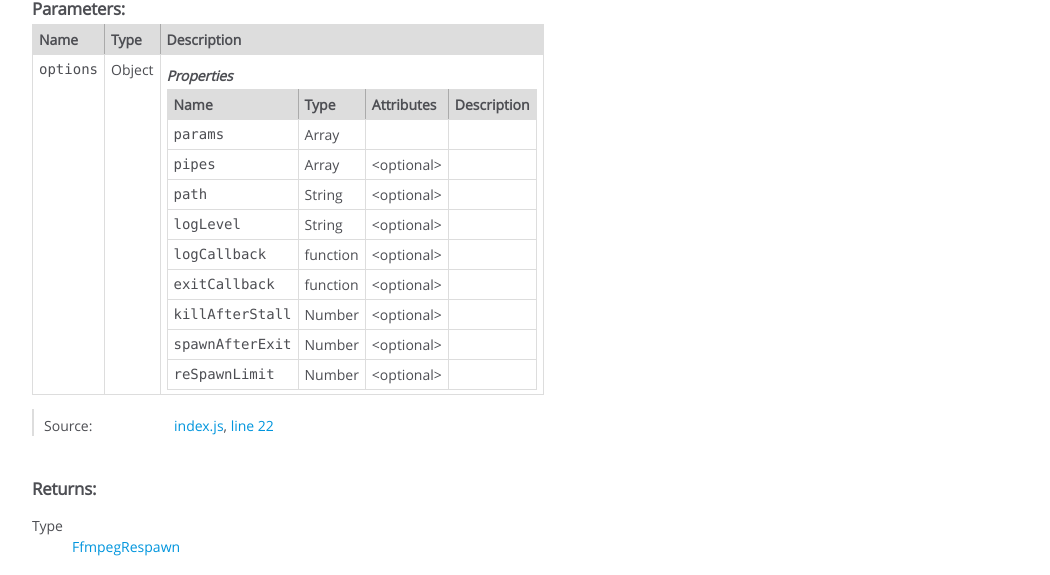
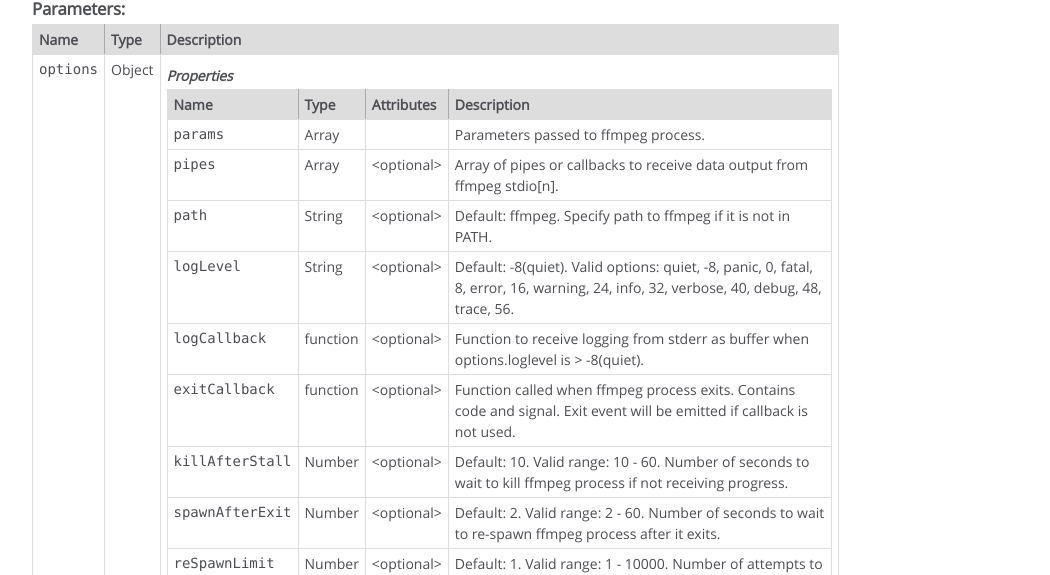
Before and after one commit to kevinGodell/ffmpeg-respawn, a website: page docs/FfmpegRespawn.html in a window 1280 px wide. Shown: the part 225-800 px from the top of the page, without its empty margins (0-1050 px from the left). Drawn offline with Linux system fonts and the light colour scheme.

Commit message:
update docs

```diff
--- a/docs/FfmpegRespawn.html
+++ b/docs/FfmpegRespawn.html
@@ -149,7 +149,7 @@
 
 
 
-            <td class="description last"></td>
+            <td class="description last">Parameters passed to ffmpeg process.</td>
         </tr>
 
 
@@ -182,7 +182,7 @@
 
 
 
-            <td class="description last"></td>
+            <td class="description last">Array of pipes or callbacks to receive data output from ffmpeg stdio[n].</td>
         </tr>
 
 
@@ -215,7 +215,7 @@
 
 
 
-            <td class="description last"></td>
+            <td class="description last">Default: ffmpeg. Specify path to ffmpeg if it is not in PATH.</td>
         </tr>
 
 
@@ -248,7 +248,7 @@
 
 
 
-            <td class="description last"></td>
+            <td class="description last">Default: -8(quiet). Valid options: quiet, -8, panic, 0, fatal, 8, error, 16, warning, 24, info, 32, verbose, 40, debug, 48, trace, 56.</td>
         </tr>
 
 
@@ -281,7 +281,7 @@
 
 
 
-            <td class="description last"></td>
+            <td class="description last">Function to receive logging from stderr as buffer when options.loglevel is > -8(quiet).</td>
         </tr>
 
 
@@ -314,7 +314,7 @@
 
 
 
-            <td class="description last"></td>
+            <td class="description last">Function called when ffmpeg process exits. Contains code and signal. Exit event will be emitted if callback is not used.</td>
         </tr>
 
 
@@ -347,7 +347,7 @@
 
 
 
-            <td class="description last"></td>
+            <td class="description last">Default: 10. Valid range: 10 - 60. Number of seconds to wait to kill ffmpeg process if not receiving progress.</td>
         </tr>
 
 
@@ -380,7 +380,7 @@
 
 
 
-            <td class="description last"></td>
+            <td class="description last">Default: 2. Valid range: 2 - 60. Number of seconds to wait to re-spawn ffmpeg process after it exits.</td>
         </tr>
 
 
@@ -413,7 +413,7 @@
 
 
 
-            <td class="description last"></td>
+            <td class="description last">Default: 1. Valid range: 1 - 10000. Number of attempts to re-spawn ffmpeg after exiting without progress. Fail event will be emitted after reaching limit.</td>
         </tr>
 
 
@@ -869,7 +869,7 @@
 <br class="clear">
 
 <footer>
-    Documentation generated by <a href="https://github.com/jsdoc3/jsdoc">JSDoc 3.5.5</a> on Sat Feb 17 2018 11:20:14 GMT-0600 (CST)
+    Documentation generated by <a href="https://github.com/jsdoc3/jsdoc">JSDoc 3.5.5</a> on Sat Feb 17 2018 11:39:12 GMT-0600 (CST)
 </footer>
 
 <script> prettyPrint(); </script>
```
Also changed, not shown: docs/index.html (+1 -1 lines), docs/index.js.html (+21 -21 lines).
